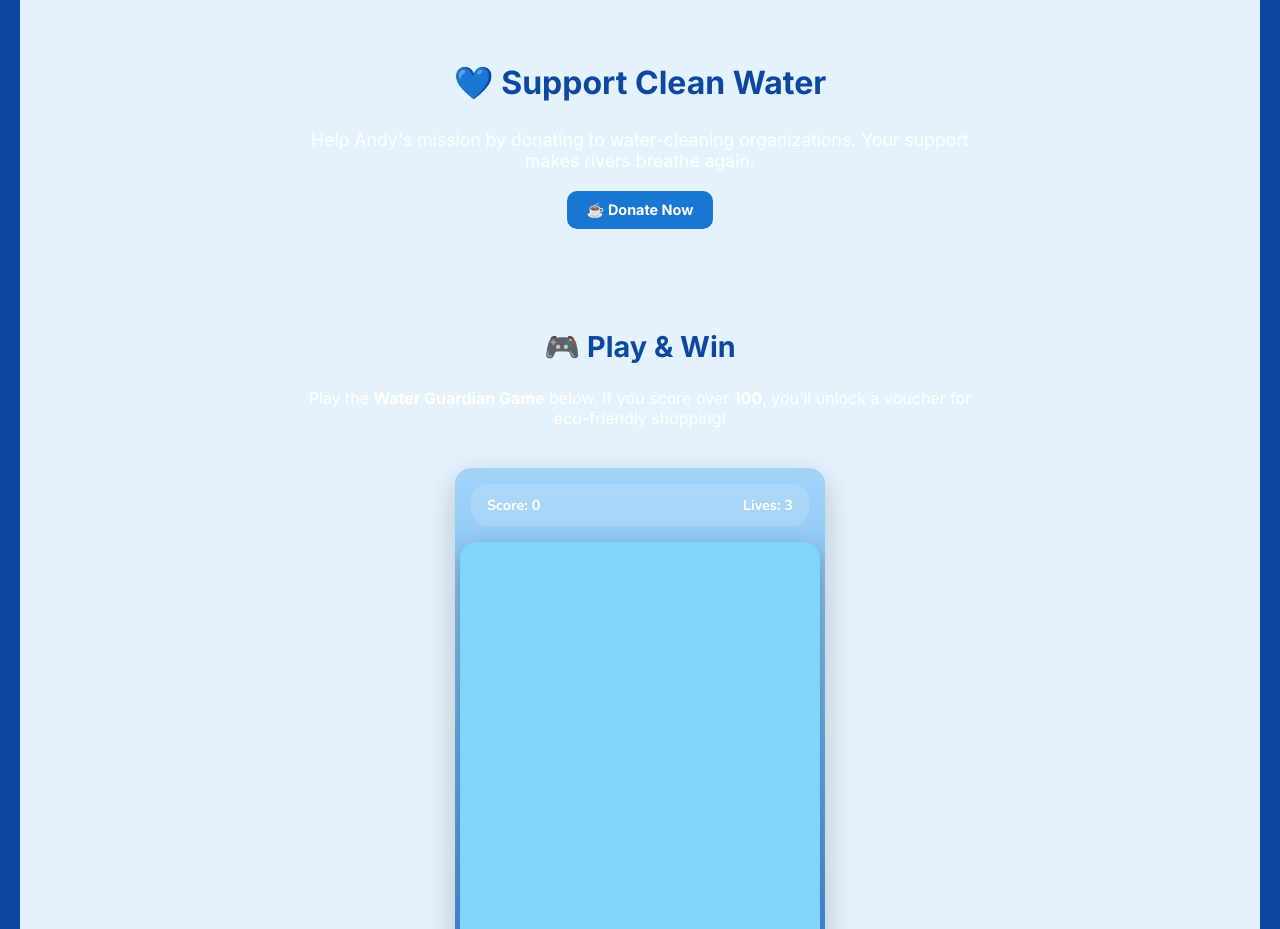
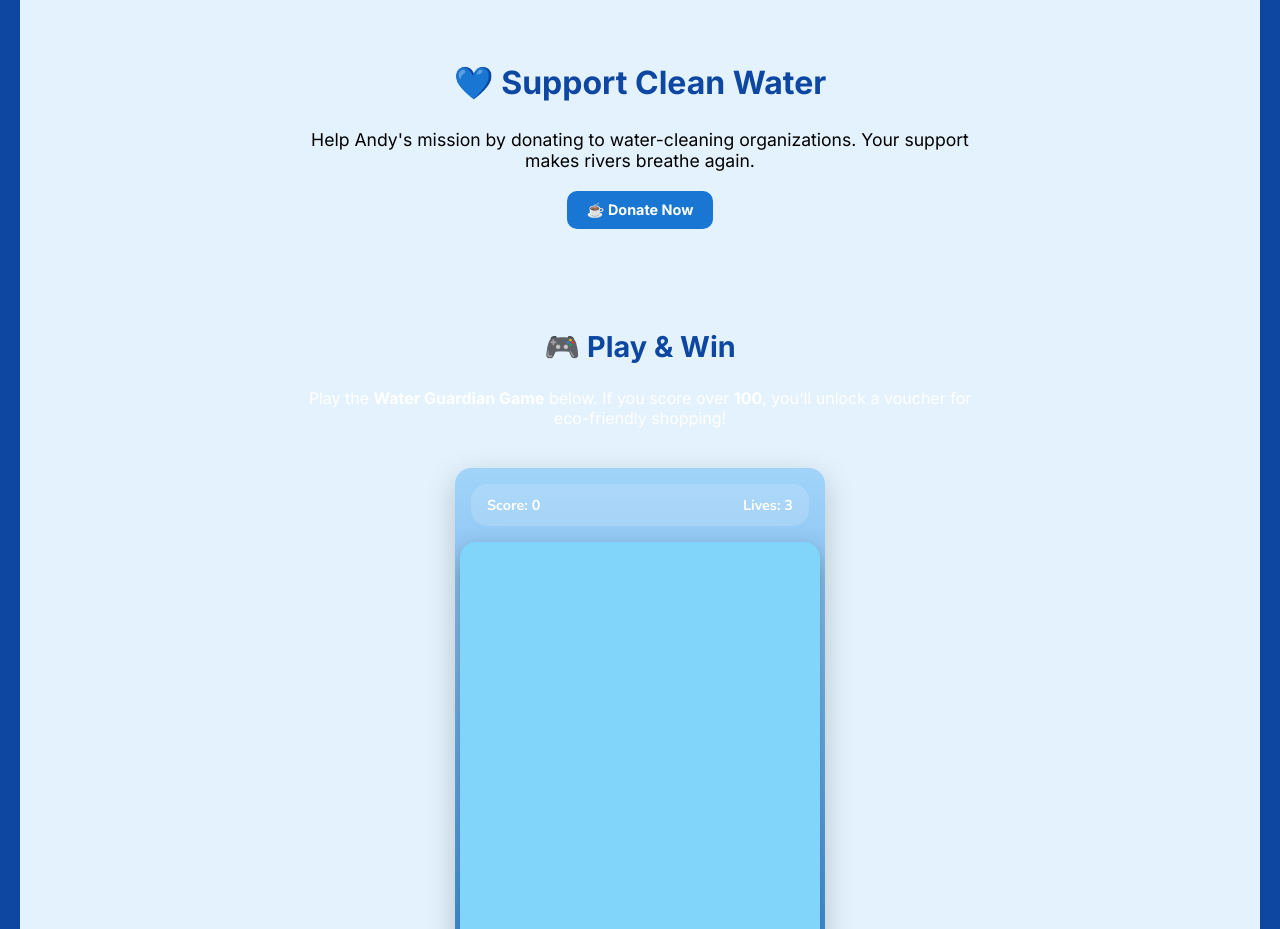
Before and after one commit to Eyadhamza-ctrl/project-team, a plain HTML site: page index.html in a window 1280 px wide. Shown: the part 1000-1929 px from the top of the page. Drawn offline with nearby package versions, Linux system fonts and the light colour scheme; a script that the page names is missing.

Commit message:
modified:   index.html

```diff
--- a/index.html
+++ b/index.html
@@ -214,7 +214,7 @@
     <!-- Donation & Game Section -->
 <section style="padding: 60px 5%; background-color: #e3f2fd; text-align: center;">
     <h2 style="font-size: 2rem; color: #0D47A1;">💙 Support Clean Water</h2>
-    <p style="max-width: 700px; margin: 20px auto; font-size: 1.1rem;">
+    <p style="max-width: 700px; margin: 20px auto; font-size: 1.1rem; color: #000;">
       Help Andy's mission by donating to water-cleaning organizations. Your support makes rivers breathe again.
     </p>
     <a href="https://www.buymeacoffee.com/yourusername" target="_blank" style="display:inline-block; padding: 10px 20px; background:#1976d2; color:white; text-decoration:none; border-radius:10px; font-weight:bold; margin-bottom:40px;">☕ Donate Now</a>
```
